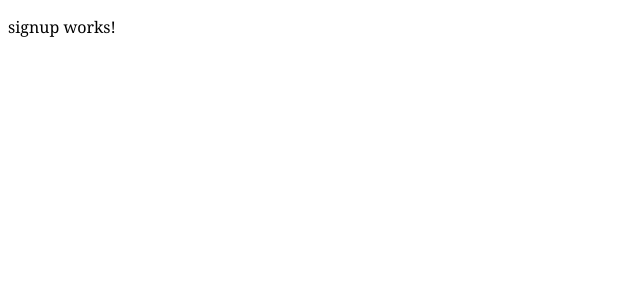
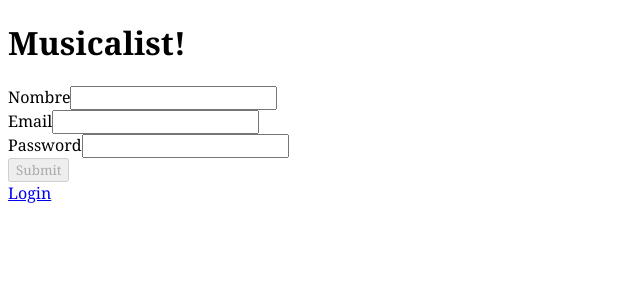
Before and after one commit to Santicm23/Musicalist-frontend, an Angular app: page /signup in a window 1280 px wide. Shown: the top 300 px of the page, without its empty margins (0-640 px from the left). Built offline with nearby package versions, Linux system fonts and the light colour scheme.

Commit message:
foorms basicos login y sign up

```diff
--- a/src/app/components/login-form/login-form.component.html
+++ /dev/null
@@ -1,11 +0,0 @@
-<form (ngSubmit)="onSubmit()" #form="ngForm">
-  <div class="form-group">
-    <label for="email">Email</label>
-    <input type="email" class="form-control" [(ngModel)]="user.email" name="email" required>
-  </div>
-  <div class="form-group">
-    <label for="password">Password</label>
-    <input type="password" class="form-control" [(ngModel)]="user.password" name="password" required>
-  </div>
-  <button type="submit" class="btn btn-primary" [disabled]="form.invalid">Submit</button>
-</form>
--- a/src/app/components/login-form/login-form.component.ts
+++ /dev/null
@@ -1,25 +0,0 @@
-import { Component } from '@angular/core';
-import { Router } from '@angular/router';
-
-@Component({
-  selector: 'app-login-form',
-  templateUrl: './login-form.component.html',
-  styleUrls: ['./login-form.component.css']
-})
-export class LoginFormComponent {
-
-  user: {'email': string, 'password': string} = {
-    'email': '',
-    'password': ''
-  };
-
-  constructor(
-    private router: Router,
-  ) { }
-
-  onSubmit() {
-    // redirect to home page
-    this.router.navigate(['/home/1']);
-
-  }
-}
--- a/src/app/models/usuario.ts
+++ b/src/app/models/usuario.ts
@@ -3,6 +3,7 @@ export class Usuario {
     public id: number,
     public nombre: string,
     public email: string,
-    public rol: string
+    public password: string,
+    public rol: string = 'USER',
   ) { }
 }
--- a/src/app/pages/login/login.component.html
+++ b/src/app/pages/login/login.component.html
@@ -1,5 +1,15 @@
 <h1>{{title}}</h1>
 
-<app-login-form></app-login-form>
+<form (ngSubmit)="onSubmit()" #form="ngForm">
+  <div>
+    <label for="email">Email</label>
+    <input type="email" [(ngModel)]="user.email" name="email" required>
+  </div>
+  <div>
+    <label for="password">Password</label>
+    <input type="password" [(ngModel)]="user.password" name="password" required>
+  </div>
+  <button type="submit" [disabled]="form.invalid">Submit</button>
+</form>
 
 <a [routerLink]="['/signup']">Register</a>
--- a/src/app/pages/login/login.component.ts
+++ b/src/app/pages/login/login.component.ts
@@ -1,4 +1,6 @@
 import { Component } from '@angular/core';
+import { Router } from '@angular/router';
+import { Usuario } from 'src/app/models/usuario';
 
 @Component({
   selector: 'app-login',
@@ -8,4 +10,17 @@ import { Component } from '@angular/core';
 export class LoginComponent {
   title = 'Musicalist!'
 
+  user: Usuario = new Usuario(0, '', '', '', '');
+
+
+  constructor(
+    private router: Router,
+  ) { }
+
+  onSubmit() {
+    // redirect to home page
+    this.router.navigate(['/home/1']);
+
+  }
+
 }
--- a/src/app/pages/signup/signup.component.html
+++ b/src/app/pages/signup/signup.component.html
@@ -1 +1,19 @@
-<p>signup works!</p>
+<h1>{{title}}</h1>
+
+<form (ngSubmit)="onSubmit()" #form="ngForm">
+  <div>
+    <label for="text">Nombre</label>
+    <input type="text" [(ngModel)]="user.nombre" name="nombre" required>
+  </div>
+  <div>
+    <label for="email">Email</label>
+    <input type="email" [(ngModel)]="user.email" name="email" required>
+  </div>
+  <div>
+    <label for="password">Password</label>
+    <input type="password" [(ngModel)]="user.password" name="password" required>
+  </div>
+  <button type="submit" [disabled]="form.invalid">Submit</button>
+</form>
+
+<a [routerLink]="['/login']">Login</a>
--- a/src/app/pages/signup/signup.component.ts
+++ b/src/app/pages/signup/signup.component.ts
@@ -1,4 +1,6 @@
 import { Component } from '@angular/core';
+import { Router } from '@angular/router';
+import { Usuario } from 'src/app/models/usuario';
 
 @Component({
   selector: 'app-signup',
@@ -6,5 +8,17 @@ import { Component } from '@angular/core';
   styleUrls: ['./signup.component.css']
 })
 export class SignupComponent {
+  title = 'Musicalist!'
+
+  user: Usuario = new Usuario(0, '', '', '', '');
+
+  constructor(
+    private router: Router,
+  ) { }
+
+  onSubmit() {
+    // redirect to home page
+    this.router.navigate(['/home/1']);
+  }
 
 }
```
Also changed, not shown: src/app/app.module.ts (+3 -4 lines), src/app/components/login-form/login-form.component.css (deleted), 1 other file (tests, documents, lock files or other folders).
